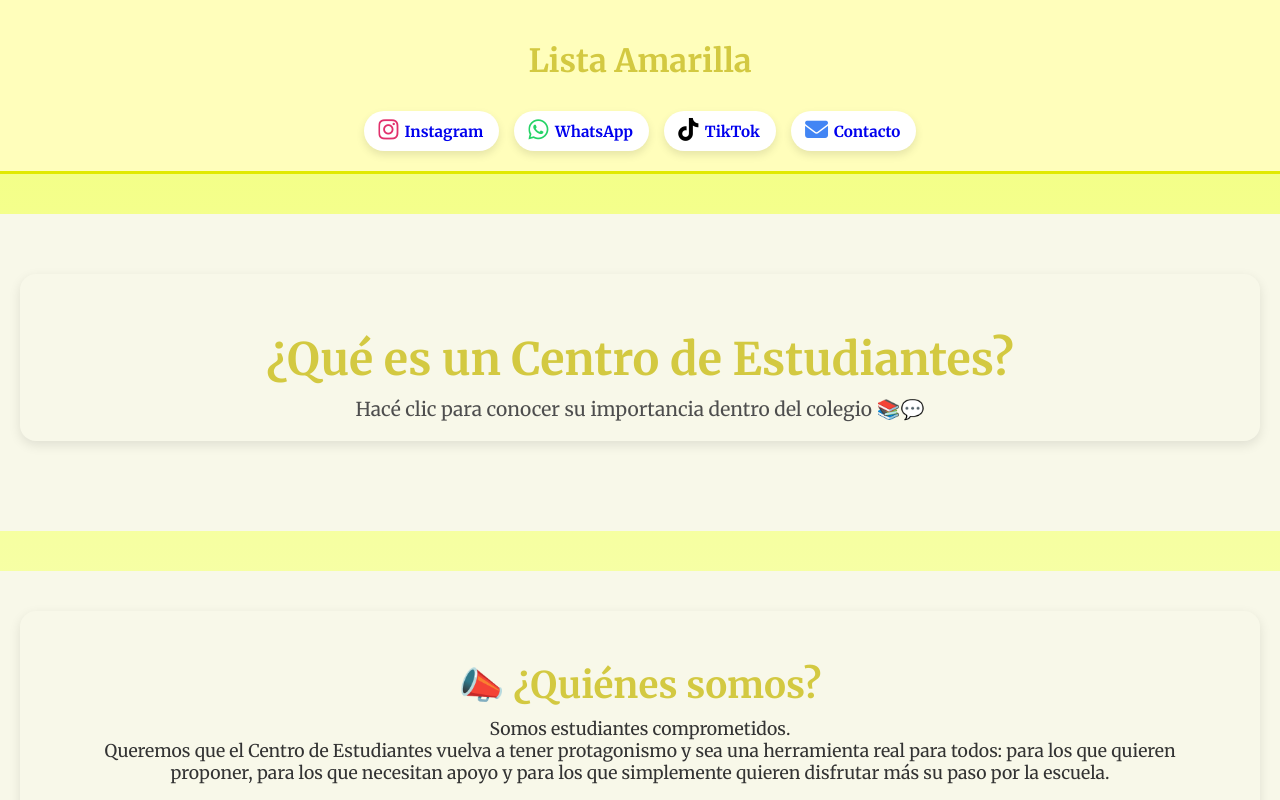
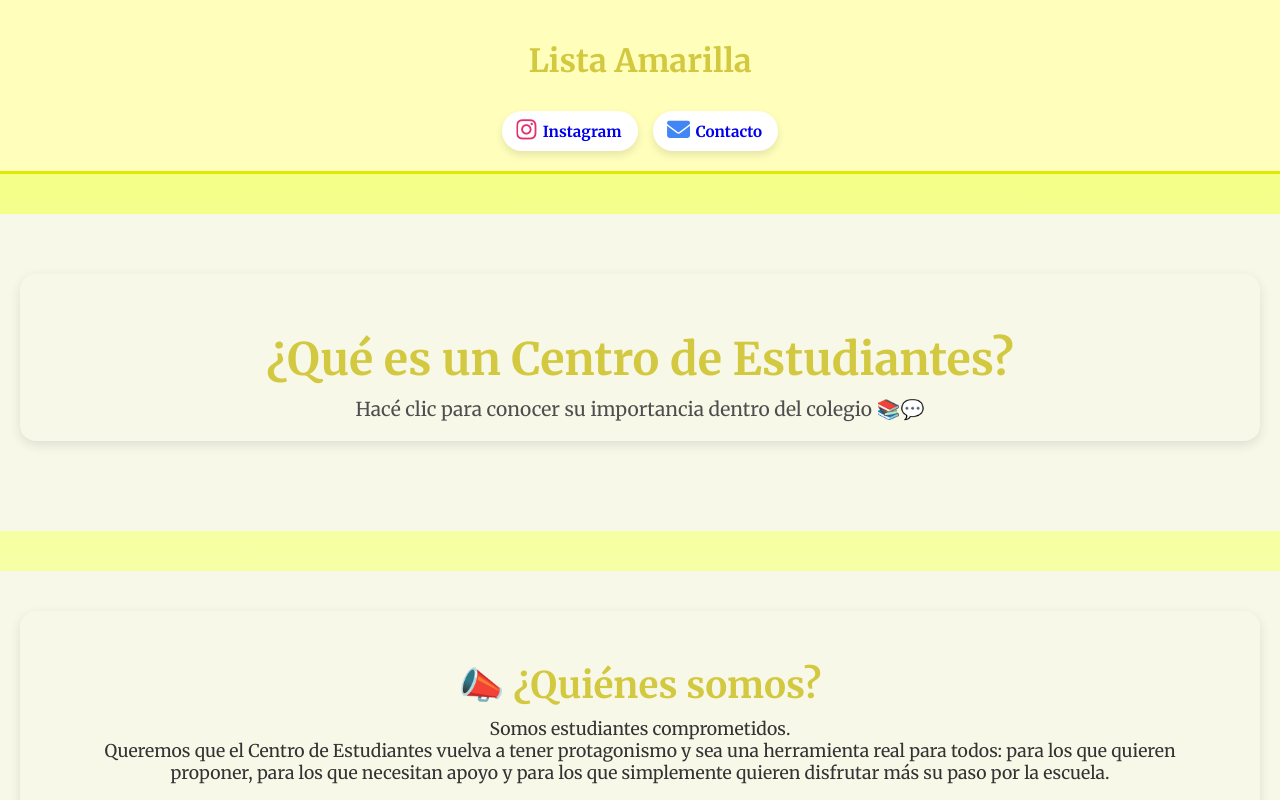
Before and after one commit to listaamarilla01/ListaAmarilla, a plain HTML site: page index.html in a window 1280 px wide. Shown: the top 800 px of the page. Drawn offline with nearby package versions, Linux system fonts and the light colour scheme.

Commit message:
Update index.html

```diff
--- a/index.html
+++ b/index.html
@@ -23,12 +23,6 @@
     <nav class="navbar-links">
       <a href="https://www.instagram.com/lista_verde.cen25" target="_blank" class="nav-icon instagram">
         <i class="fab fa-instagram"></i> Instagram
-      </a>
-      <a href="https://whatsapp.com/channel/0029Vb5x0wXKWEKkEsbpKO0h" target="_blank" class="nav-icon whatsapp">
-        <i class="fab fa-whatsapp"></i> WhatsApp
-      </a>
-      <a href="https://www.tiktok.com/@.lista.verde?_t=ZM-8vs6ObFgZQk&_r=1" target="_blank" class="nav-icon tiktok">
-        <i class="fab fa-tiktok"></i> TikTok
       </a>
       <a href="mailto:tu_correo@electronico.com" class="nav-icon mail">
         <i class="fas fa-envelope"></i> Contacto
```
